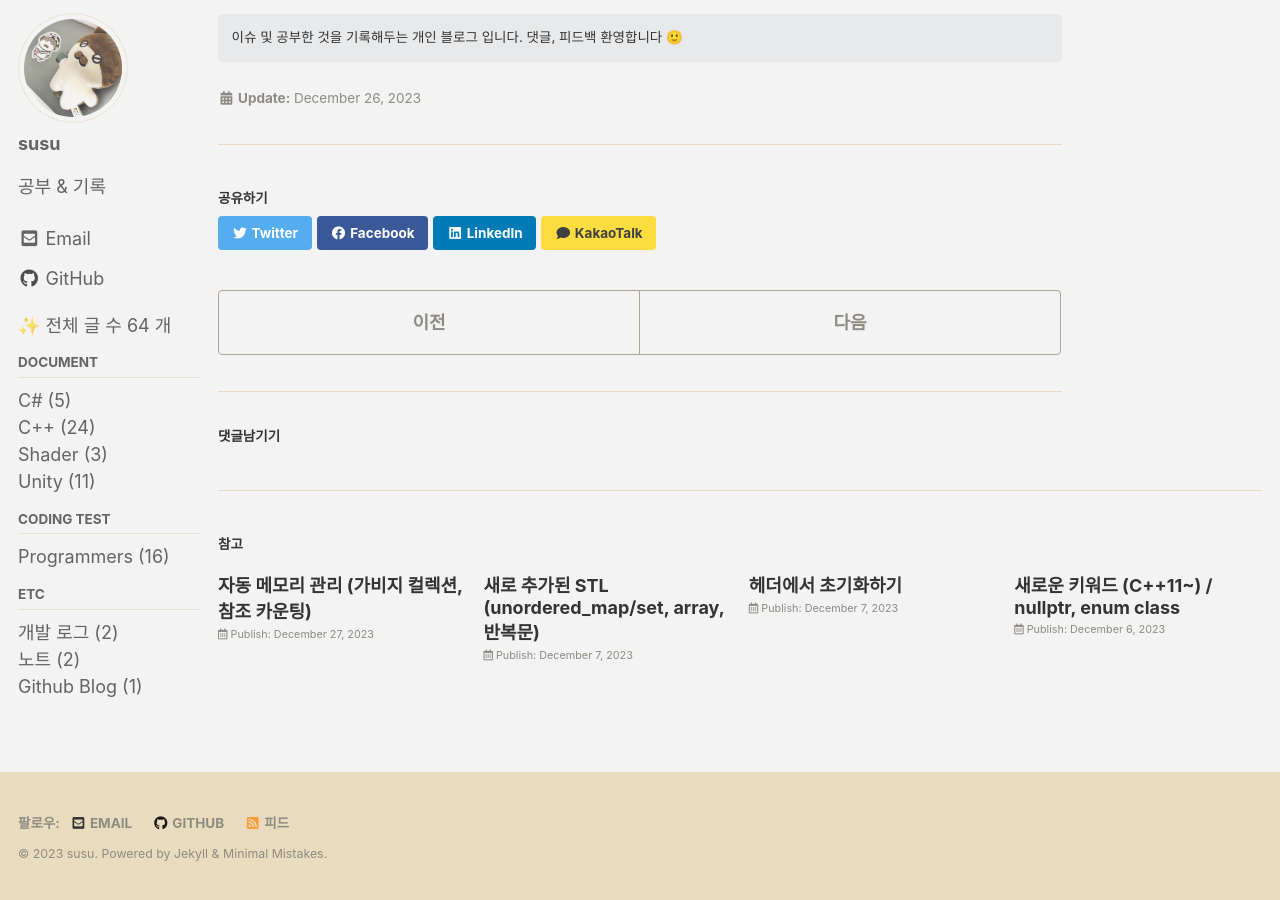
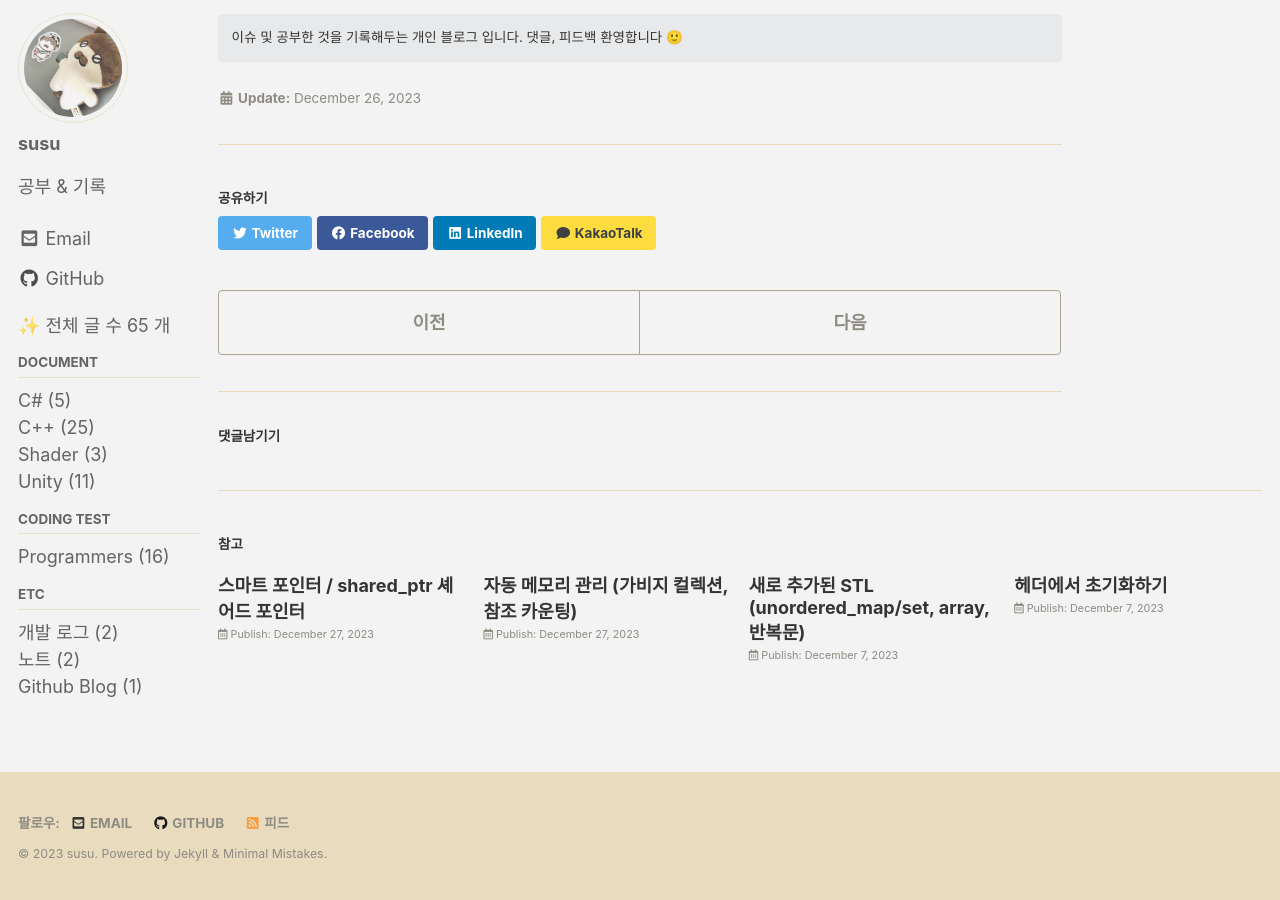
Before and after one commit to eggmong/eggmong.github.io, a Jekyll site: the page built from _posts/Cpp/2023-12-26-1-unique_ptr.md, in a window 1280 px wide and 900 px high, scrolled down 9993 px. Built offline with Jekyll 4.4.1, drawn with Linux system fonts in a browser that asks for light colours; cached includes are drawn as plain includes; some web fonts are replaced; comment, search, counter and statistics services are not loaded; part of the change alters nothing that is shown.

Commit message:
shared_ptr 정리

````diff
--- a/_posts/Cpp/2023-12-26-1-SmartPointer.md
+++ b/_posts/Cpp/2023-12-26-1-unique_ptr.md
@@ -4,7 +4,7 @@ title:  "스마트 포인터 / unique_ptr 유니크 포인터"
 categories:
   - Cpp
 tags:
-  - [Cpp, C++, pointer, smart pointer]
+  - [Cpp, C++, pointer, smart pointer, unique_ptr]
 
 toc: true
 toc_sticky: true
--- /dev/null
+++ b/_posts/Cpp/2023-12-27-2-shared_ptr.md
@@ -0,0 +1,106 @@
+---
+title:  "스마트 포인터 / shared_ptr 셰어드 포인터"
+
+categories:
+  - Cpp
+tags:
+  - [Cpp, C++, pointer, smart pointer, shared_ptr]
+
+toc: true
+toc_sticky: true
+
+date: 2023-12-27
+last_modified_at: 2023-12-27
+---
+
+<br>
+
+> 🤯 언리얼을 하기 위해 C++ 기억 되살리기 프로젝트
+
+# std::shared_ptr
+
+## 예시: std::shared_ptr 만들기
+
+```cpp
+#include <memory>
+#include "Vector.h"
+
+int main()
+{
+    std::shared_ptr<Vector> vector = std::make_shared<Vector>(10.f, 30.f);
+
+    // vector 는 셰어드 포인터가 되고,
+    // 참조 카운트는 1이 되었을 것이다 - 라고 추측 가능!
+}
+```
+
+> `make_shared` 는 C++14 부터 지원되는 거고, 쓸 수 없다면
+> `std::shared_ptr<Vector> vector(new Vector(10.f, 30.f));`
+
+- 두 개의 포인터를 소유
+  - 데이터(원시 포인터)를 가리키는 포인터
+  - `제어 블록`을 가리키는 포인터
+    - 참조 카운트 세야 하니까~ 참조 카운트 가지고 있을 메모리 공간 필요하니까 만들어 두는 것
+  - 데이터 ptr -> 데이터
+  제어 블록 ptr -> 강한 참조 횟수, 약한 참조 횟수
+-  std::unique_ptr와 달리, <b>포인터를 다른 셰어드 포인터와 공유 가능</b>
+-  참조 카운팅 기반
+-  원시 포인터는 어떠한 std::shared_ptr 에게도 참조되지 않을 때 소멸됨
+
+
+
+## 예시: 포인터 공유하기
+
+```cpp
+int main()
+{
+  std::shared_ptr<Vector> vector = std::make_shared<Vector>(10.f, 30.f);
+  std::shared_ptr<Vector> copiedVector = vector;
+}
+```
+
+똑같은 것을 가리키게 되고,
+레퍼런스 카운트도 똑같아짐.
+
+
+
+## 예시: 포인터 재설정하기
+
+```cpp
+int main()
+{
+  std::shared_ptr<Vector> vector = std::make_shared<Vector>(10.f, 30.f);
+  std::shared_ptr<Vector> copiedVector = vector;
+  vector.reset();                                     // vector = nullptr 과 같음~!
+}
+```
+
+두번째 줄 까진 둘 다 참조 카운트가 2가 됨. (가리키는 셰어드 포인터가 vector, copiedVector 2개니까)
+
+코드 끝까지 다다르면 최종적으로 vector는 empty가 되고,
+copiedVector 의 참조 카운트는 1이 됨.
+
+- 원시 포인터를 해제한다
+  - 포인터 들고 있는걸 더이상 참조하지 않겠다, nullptr 로 바꾸겠다는 거고,
+  참조 카운트 1이 줄어듦.
+  - 그렇다고 <b>원시 포인터의 소멸자를 호출하진 않음</b>. (지우진 않는다는 의미)
+  - 참조 카운트가 0이 되기 전에는 원시 포인터의 소멸자를 호출하진 않음!!!
+- nullptr 를 대입하는 것과 같음
+
+
+
+## 예시: 참조 횟수 구하기
+
+```cpp
+int main()
+{
+  std::shared_ptr<Vector> vector = std::make_shared<Vector>(10.f, 30.f);
+  std::cout << "vector : " << vector.use_count() << std::endl;            // vector : 1
+
+  std::shared_ptr<Vector> copiedVector = vector;
+  std::cout << "vector : " << vector.use_count() << std::endl;            // vector : 2
+  std::cout << "vector : " << copiedVector.use_count() << std::endl;      // copiedVector : 2 (똑같은 포인터 가리키고 있으니까)
+
+  return 0;
+}
+```
````
